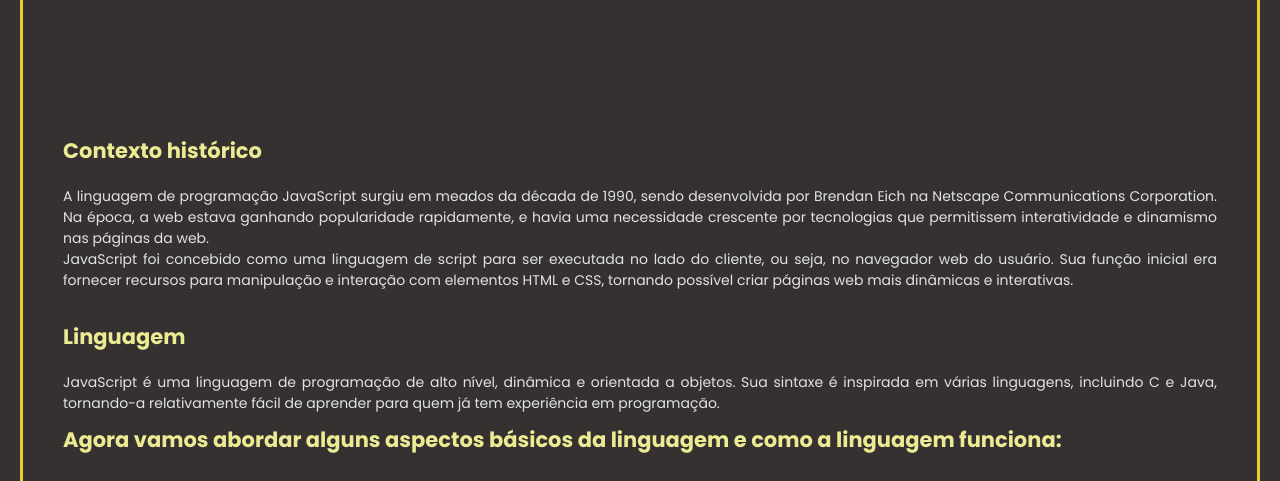
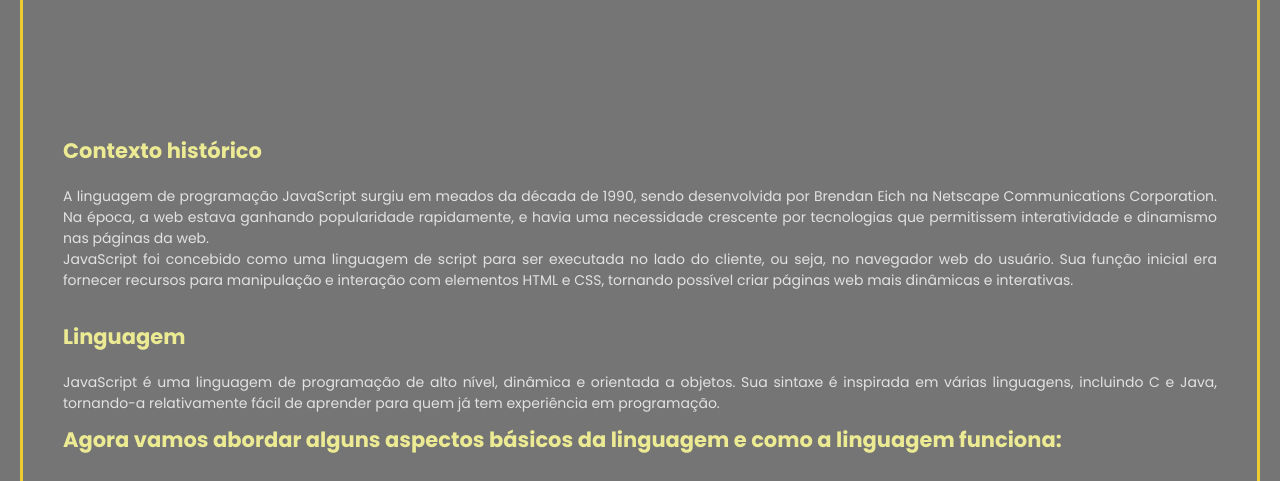
Before and after one commit to Alexandre-Feliciano/pagina-para-o-estudo-de-javascript, a plain HTML site: page index.html in a window 1280 px wide. Shown: the part 171-652 px from the top of the page. Drawn offline with Linux system fonts and the light colour scheme.

Commit message:
CSS feito!

```diff
--- a/style.css
+++ b/style.css
@@ -17,7 +17,7 @@
 }
 
 body{
-    background-color: var(--marrom);
+    background-color: var(--cinza);
     border: solid var(--amarelo);
     border-radius: 20px;
     padding: 20px;
```
Also changed, not shown: script.js (added).
